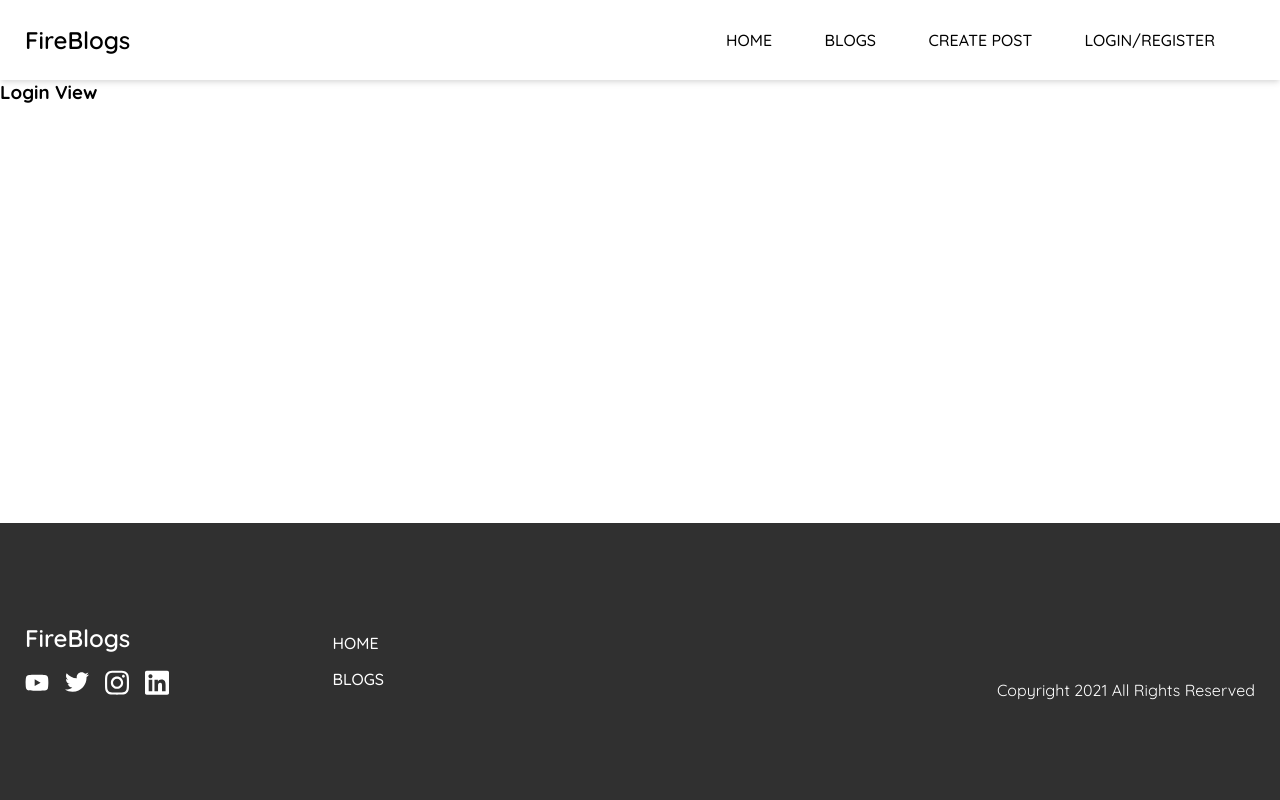
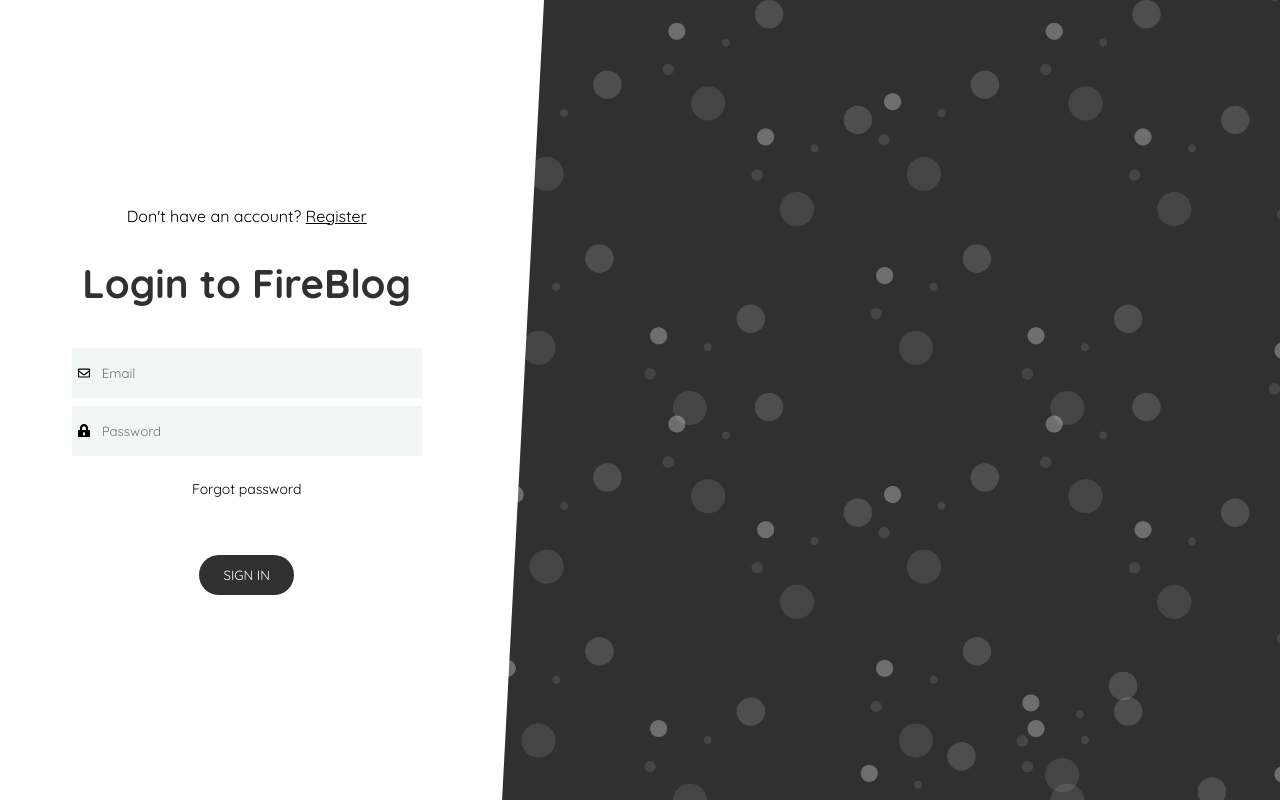
Before and after one commit to AndyLab9596/vue-3-blogs-composition-api-ts, a Vue app: page /login in a window 1280 px wide. Built offline with nearby package versions, Linux system fonts and the light colour scheme.

Commit message:
building ui authentication

```diff
--- a/src/App.vue
+++ b/src/App.vue
@@ -1,9 +1,9 @@
 <template>
   <div class="app-wrapper">
     <div class="app">
-      <NavigationBar />
+      <NavigationBar v-if="isShowNavBarFooter" />
       <router-view />
-      <FooterSection />
+      <FooterSection v-if="isShowNavBarFooter" />
     </div>
   </div>
 </template>
@@ -11,6 +11,32 @@
 <script setup lang="ts">
 import NavigationBar from "./components/Layout/NavigationBar.vue";
 import FooterSection from "./components/Layout/FooterSection.vue";
+import { onMounted, ref, watch } from "vue";
+import { useRoute } from "vue-router";
+
+const route = useRoute();
+
+const isShowNavBarFooter = ref<boolean>(true);
+
+const checkRouteForShowNavBar = () => {
+  if (
+    route.name === "Login" ||
+    route.name === "Register" ||
+    route.name === "ForgotPassword"
+  ) {
+    isShowNavBarFooter.value = false;
+  } else {
+    isShowNavBarFooter.value = true;
+  }
+};
+
+watch(route, () => {
+  checkRouteForShowNavBar();
+});
+
+onMounted(() => {
+  checkRouteForShowNavBar();
+});
 </script>
 
 <style lang="scss">
--- a/src/components/Layout/NavigationBar.vue
+++ b/src/components/Layout/NavigationBar.vue
@@ -17,7 +17,7 @@
                     <RouterLink class="link" :to="{ name: 'Home' }">
                         Create Post
                     </RouterLink>
-                    <RouterLink class="link" :to="{ name: 'Home' }">
+                    <RouterLink class="link" :to="{ name: 'Login' }">
                         Login/Register
                     </RouterLink>
                 </ul>
@@ -35,7 +35,7 @@
                 <RouterLink class="link" :to="{ name: 'Home' }">
                     Create Post
                 </RouterLink>
-                <RouterLink class="link" :to="{ name: 'Home' }">
+                <RouterLink class="link" :to="{ name: 'Login' }">
                     Login/Register
                 </RouterLink>
             </ul>
--- a/src/views/LoginView.vue
+++ b/src/views/LoginView.vue
@@ -1,9 +1,156 @@
 <template>
-  <div>
-    <h3>Login View</h3>
+  <div class="form-wrap">
+    <form class="login">
+      <p class="login-register">
+        Don't have an account?
+        <RouterLink class="router-link" :to="{ name: 'Register' }">Register</RouterLink>
+      </p>
+      <h2>Login to FireBlog</h2>
+      <div class="inputs">
+        <div class="input">
+          <input type="text" placeholder="Email" v-model="email" />
+          <EmailIcon class="icon" />
+        </div>
+        <div class="input">
+          <input type="password" placeholder="Password" v-model="password" />
+          <PasswordIcon class="icon" />
+        </div>
+      </div>
+      <RouterLink class="forgot-password" :to="{ name: 'ForgotPassword' }">
+        Forgot password
+      </RouterLink>
+      <button>Sign In</button>
+      <div class="angle"></div>
+    </form>
+    <div class="background"></div>
   </div>
 </template>
 
-<script setup lang="ts"></script>
+<script setup lang="ts">
+import EmailIcon from "@/assets/Icons/envelope-regular.svg";
+import PasswordIcon from "@/assets/Icons/lock-alt-solid.svg";
 
-<style scoped lang="scss"></style>
+import { ref } from "vue";
+
+const email = ref<string>("");
+const password = ref<string>("");
+</script>
+
+<style lang="scss">
+.form-wrap {
+  overflow: hidden;
+  display: flex;
+  height: 100vh;
+  justify-content: center;
+  align-self: center;
+  margin: 0 auto;
+  width: 90%;
+  @media (min-width: 900px) {
+    width: 100%;
+  }
+
+  .login-register {
+    margin-bottom: 32px;
+
+    .router-link {
+      color: #000;
+    }
+  }
+
+  form {
+    padding: 0 10px;
+    position: relative;
+    display: flex;
+    flex-direction: column;
+    justify-content: center;
+    align-items: center;
+    flex: 1;
+
+    @media (min-width: 900px) {
+      padding: 0 50px;
+    }
+
+    h2 {
+      text-align: center;
+      font-size: 32px;
+      color: #303030;
+      margin-bottom: 40px;
+
+      @media (min-width: 900px) {
+        font-size: 40px;
+      }
+    }
+
+    .inputs {
+      width: 100%;
+      max-width: 350px;
+
+      .input {
+        position: relative;
+        display: flex;
+        justify-content: center;
+        align-items: center;
+        margin-bottom: 8px;
+
+        input {
+          width: 100%;
+          border: none;
+          background-color: #f2f7f6;
+          padding: 4px 4px 4px 30px;
+          height: 50px;
+
+          &:focus {
+            outline: none;
+          }
+        }
+
+        .icon {
+          width: 12px;
+          position: absolute;
+          left: 6px;
+        }
+      }
+    }
+
+    .forgot-password {
+      text-decoration: none;
+      color: #000;
+      cursor: pointer;
+      font-size: 14px;
+      margin: 16px 0 32px;
+      border-bottom: 1px solid transparent;
+      transition: 0.5s ease all;
+
+      &:hover {
+        border-color: #303030;
+      }
+    }
+
+    .angle {
+      display: none;
+      position: absolute;
+      background-color: #fff;
+      transform: rotateZ(3deg);
+      width: 60px;
+      right: -30px;
+      height: 101%;
+
+      @media (min-width: 900px) {
+        display: initial;
+      }
+    }
+  }
+
+  .background {
+    display: none;
+    flex: 2;
+    background-size: cover;
+    background-image: url("@/assets/background.png");
+    width: 100%;
+    height: 100%;
+    @media (min-width: 900px) {
+      display: initial;
+    }
+  }
+}
+</style>
```
